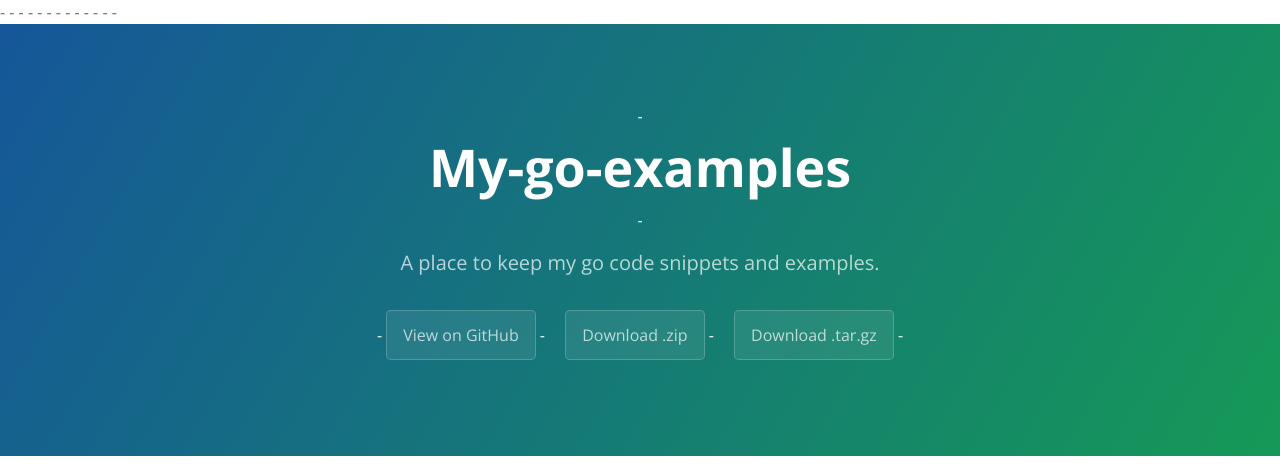
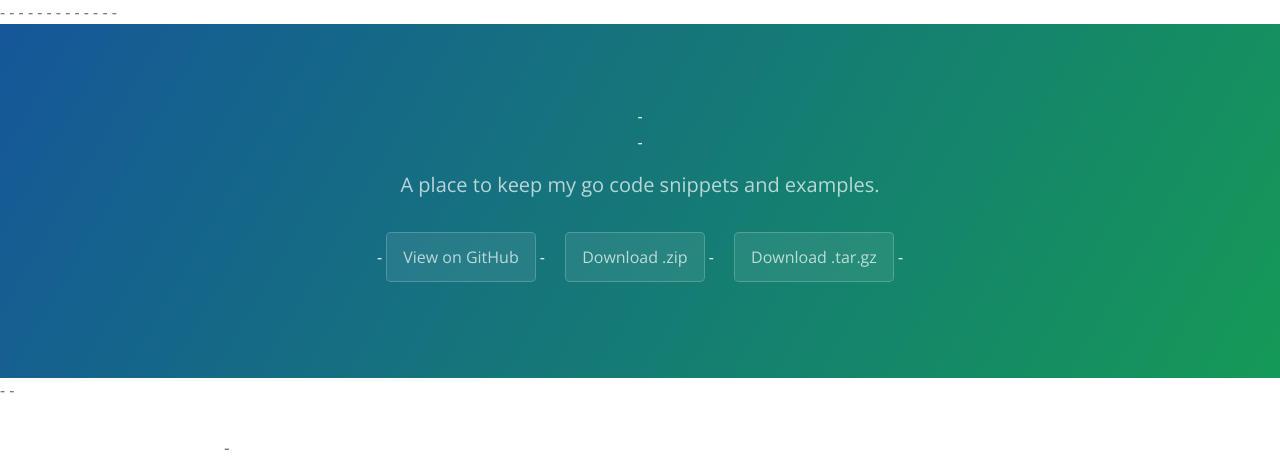
Before and after one commit to JeffDeCola/my-go-examples, a Jekyll site: the page built from docs/index.md, in a window 1280 px wide. Shown: the top 467 px of the page. Built offline with Jekyll 4.4.1, drawn with Linux system fonts in a browser that asks for light colours; nearby versions of some CDN libraries; library files that are not in the unit come from our copies.

Commit message:
Update default.html

```diff
--- a/docs/_layouts/default.html
+++ b/docs/_layouts/default.html
@@ -11,7 +11,7 @@
 -  </head>
 -  <body>
 -    <section class="page-header">
--      <h1 class="project-name">My-go-examples</h1>
+-      <h1 class="project-name">{{project-name}}</h1>
 -      <h2 class="project-tagline">A place to keep my go code snippets and examples.</h2>
 -      <a href="https://github.com/JeffDeCola/my-go-examples" class="btn">View on GitHub</a>
 -      <a href="https://github.com/JeffDeCola/my-go-examples/zipball/master" class="btn">Download .zip</a>
```
